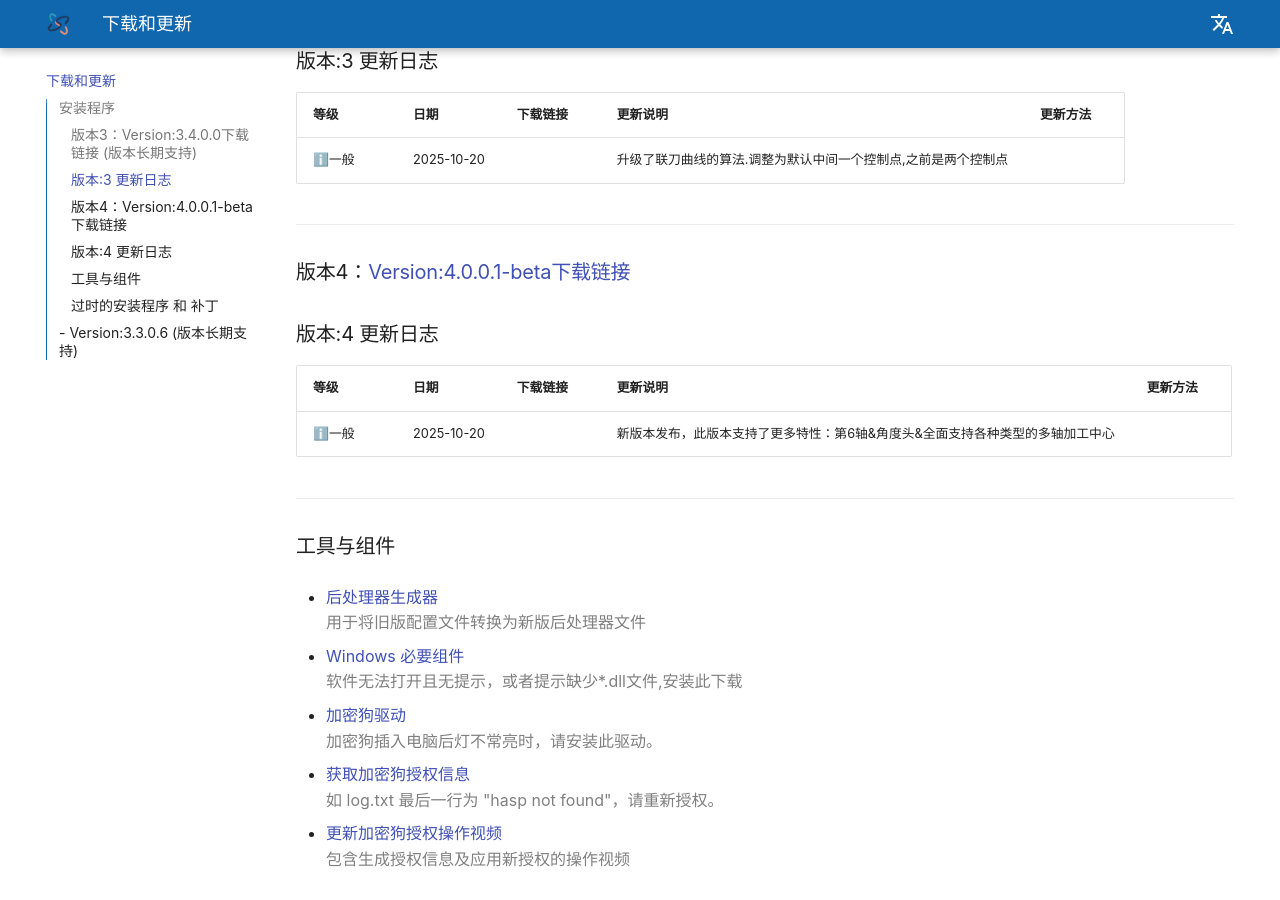
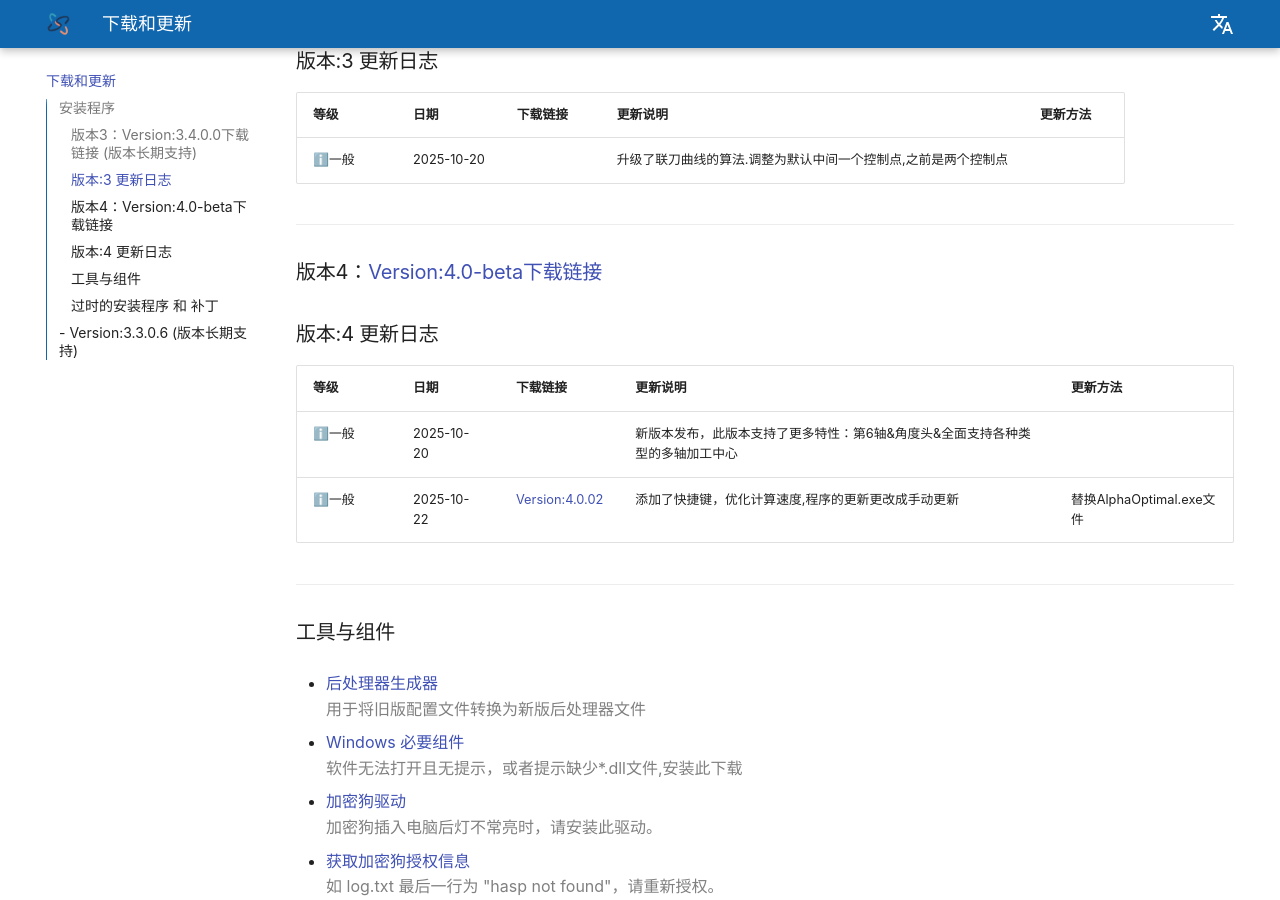
Before and after one commit to Huajian4444/Alpha_Optimal_Blog, an MkDocs documentation site: the page built from docs/download_update.md, in a window 1280 px wide and 900 px high, scrolled down 337 px. Built offline with MkDocs 1.6.1 and Material for MkDocs 9.7.7, drawn with Linux system fonts in a browser that asks for light colours; some web fonts are replaced; comment, search, counter and statistics services are not loaded.

Commit message:
20251022

```diff
--- a/docs/download_update.md
+++ b/docs/download_update.md
@@ -11,12 +11,13 @@
 
 ---
 
-### 版本4：[Version:4.0.0.1-beta下载链接](download/AlphaOptimalSetup_v4.rar)
+### 版本4：[Version:4.0-beta下载链接](download/AlphaOptimalSetup_v4.rar)
 
 ### 版本:4 更新日志
 | 等级  | 日期       | 下载链接       | 更新说明          | 更新方法               |
 | ----- | ---------- | --------------| ------------------| ---------------------- |
 |ℹ️一般 |2025-10-20 | |新版本发布，此版本支持了更多特性：第6轴&角度头&全面支持各种类型的多轴加工中心||
+|ℹ️一般 |2025-10-22|[Version:4.0.02](download/AlphaOptimalSetup_v4_0_0_2.rar)|添加了快捷键，优化计算速度,程序的更新更改成手动更新|替换AlphaOptimal.exe文件|
 
 ---
 
```
